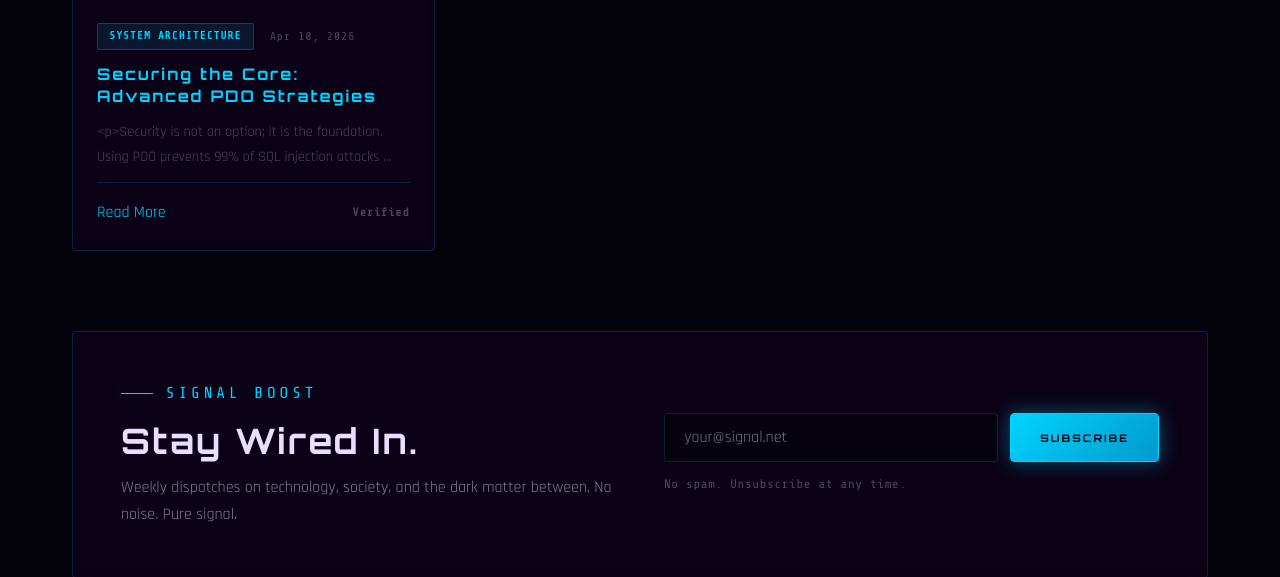
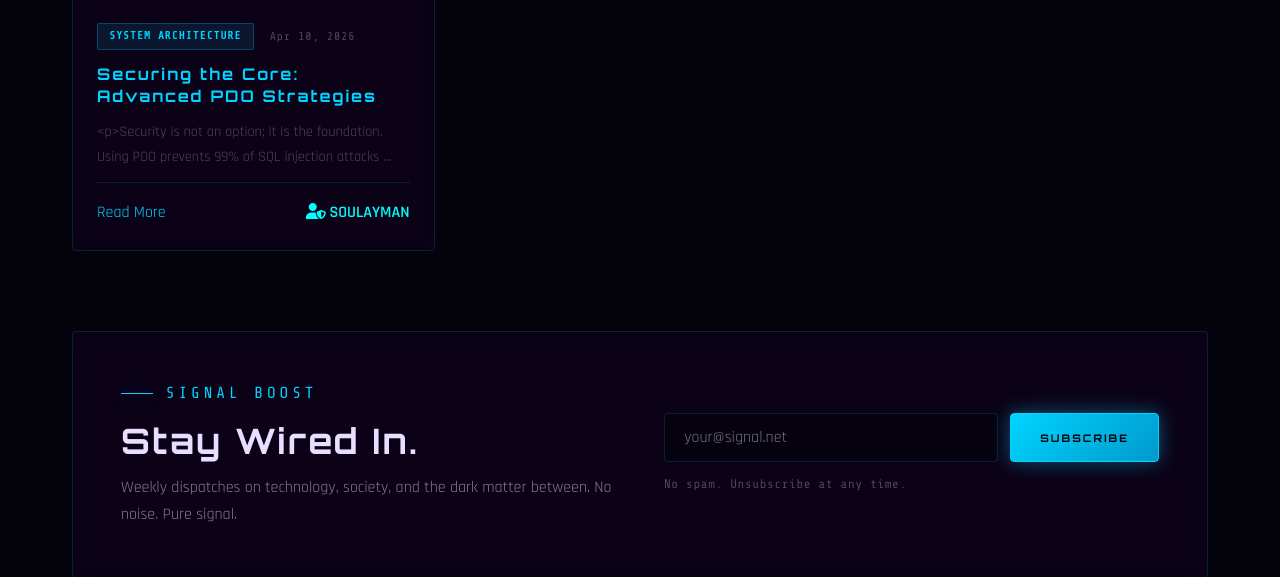
Before and after one commit to soulayman-7x/7X_Hub_Blog, a PHP site: page /7X_Hub_Blog/ in a window 1280 px wide. Shown: the part 2832-3409 px from the top of the page. Run offline with PHP 8.4, Linux system fonts and the light colour scheme; data comes from the database, SQL or seed files in the repository; data that the repository does not hold is empty.

Commit message:
Add author information to post cards with avatar and name display

```diff
--- a/index.php
+++ b/index.php
@@ -168,7 +168,10 @@ if ($db) {
 
                                     <div class="card-footer">
                                         <a href="article.php?id=<?= $item['id'] ?>" class="read-more">Read More</a>
-                                        <span class="post-date">Verified</span>
+                                        <div class="post-author">
+                                            <div class="author-avatar"></div>
+                                            <span><i class="fa-solid fa-user-shield"></i> <?php echo htmlspecialchars($item['author_name'] ?? 'System'); ?></span>
+                                        </div>
                                     </div>
                                 </div>
                             </article>
```
